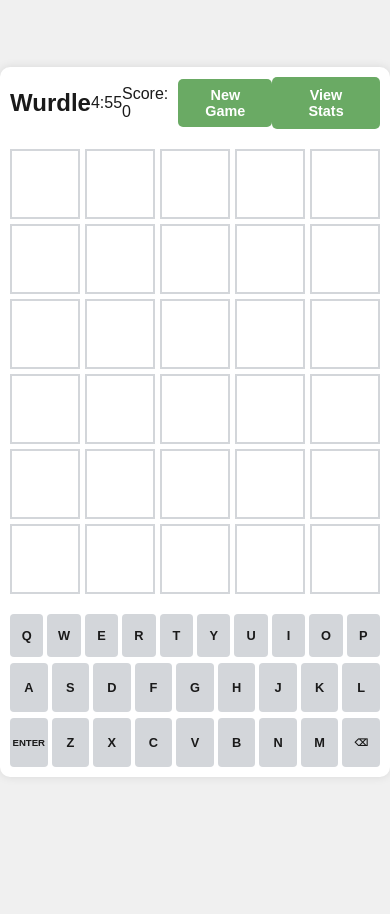
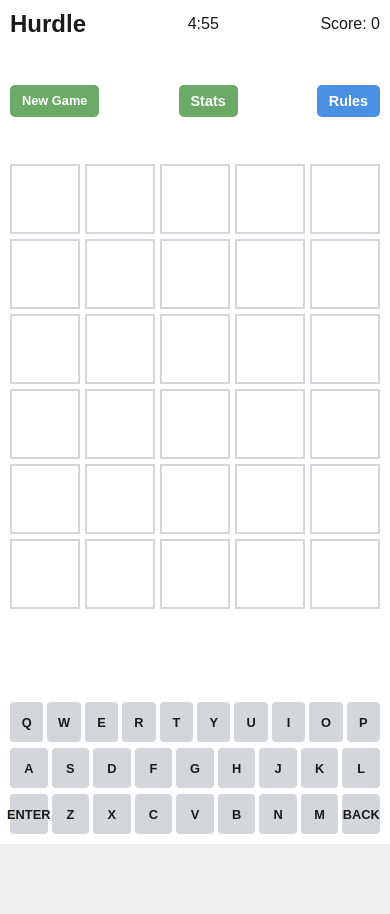
Before and after one commit to romero927/Django_Scordle, a Django app: page / in a window 390 px wide. Run offline with Django 3.2, Linux system fonts and the light colour scheme.

Commit message:
finishing touches

```diff
--- a/static/css/styles.css
+++ b/static/css/styles.css
@@ -10,22 +10,21 @@
 }
 
 html {
-    /* Prevent overscroll bounce effect */
     overscroll-behavior-y: contain;
 }
 
 body {
     font-family: Arial, sans-serif;
     margin: 0;
-    padding: 0 0 80px 0; /* Added bottom padding */
+    padding: 0 0 80px 0;
     background-color: var(--background-color);
     color: var(--text-color);
     display: flex;
     justify-content: center;
     align-items: center;
-    min-height: 100vh;
+    min-height: 100dvh;
+    max-width: 100vw;
     font-size: 16px;
-    /* Prevent double-tap zoom */
     touch-action: manipulation;
 }
 
@@ -51,6 +50,12 @@
     margin: 0;
     font-size: 1.75rem;
     font-weight: bold;
+}
+
+.button-container {
+    display: flex;
+    justify-content: space-between;
+    margin-bottom: 20px;
 }
 
 #game-board {
@@ -94,7 +99,8 @@
 
 .key {
     flex: 1;
-    aspect-ratio: 1 / 1.3;
+    height: 58px;
+    min-width: 43px;
     border: none;
     border-radius: 4px;
     background-color: var(--key-background);
@@ -107,8 +113,12 @@
     display: flex;
     justify-content: center;
     align-items: center;
-    min-width: 0;
     touch-action: manipulation;
+}
+
+#enter, #backspace {
+    flex: 1.5;
+    font-size: 0.8rem;
 }
 
 .correct {
@@ -129,17 +139,35 @@
     color: white;
 }
 
-#new-game-btn {
-    padding: 8px 12px;
+#new-game-btn, #stats-button, #scoring-rules-btn {
+    padding: 10px 20px;
     font-size: 0.9rem;
     font-weight: bold;
-    background-color: var(--correct-color);
     color: white;
     border: none;
     border-radius: 5px;
     cursor: pointer;
-    /* Prevent double-tap zoom */
-    touch-action: manipulation;
+    transition: background-color 0.3s ease;
+}
+
+#new-game-btn {
+    background-color: var(--correct-color);
+}
+
+#stats-button {
+    background-color: #6aaa64;
+}
+
+#scoring-rules-btn {
+    background-color: #4a90e2;
+}
+
+#new-game-btn:hover, #stats-button:hover {
+    background-color: #5e955b;
+}
+
+#scoring-rules-btn:hover {
+    background-color: #3a7bc8;
 }
 
 @keyframes flip {
@@ -153,69 +181,79 @@
 }
 
 @media (max-width: 500px) {
+    body {
+        padding: 0;
+        min-height: 100dvh;
+        max-height: 100dvh;
+        overflow: hidden;
+    }
+
     .game-wrapper {
         padding: 10px;
+        height: 100dvh;
+        display: flex;
+        flex-direction: column;
+        justify-content: space-between;
+        border-radius: 0;
+        box-shadow: none;
     }
-}
+
+    header {
+        margin-bottom: 10px;
+    }
+
     h1 {
         font-size: 1.5rem;
+    }
+
+    .button-container {
+        margin-bottom: 10px;
+    }
+
+    #game-board {
+        margin-bottom: 10px;
     }
 
     .letter-box {
         font-size: 1.2rem;
     }
 
+    #keyboard {
+        margin-top: 10px;
+    }
+
     .key {
         font-size: 0.8rem;
+        height: 40px;
+        min-width: 20px;
     }
 
     #enter, #backspace {
         font-size: 0.6rem;
     }
 
+    #new-game-btn, #stats-button, #scoring-rules-btn {
+        padding: 8px 12px;
+        font-size: 0.8rem;
+    }
+}
 
-/* For devices with safe-area-inset-bottom */
 @supports (padding: max(0px)) {
     body {
         padding-bottom: max(70px, env(safe-area-inset-bottom));
     }
-} /**/
-
-/* Button Styles */
-#stats-button {
-    background-color: #6aaa64;
-    color: white;
-    padding: 10px 20px;
-    font-size: 1rem;
-    border: none;
-    border-radius: 5px;
-    cursor: pointer;
-    transition: background-color 0.3s ease;
-    font-weight: bold;
 }
 
-#stats-button:hover {
-    background-color: #5e955b;
-}
-
-#stats-button:focus {
-    outline: none;
-    box-shadow: 0 0 5px rgba(0, 0, 0, 0.5);
-}
-
-/* Modal Styles */
 .modal {
-    display: none; /* Hidden by default */
-    position: fixed; /* Stay in place */
-    z-index: 1; /* Sit on top */
+    display: none;
+    position: fixed;
+    z-index: 1;
     top: 0;
     left: 0;
-    width: 100vw; /* Full width of viewport */
-    height: 100vh; /* Full height of viewport */
-    display: flex; /* Flexbox for centering */
-    justify-content: center; /* Horizontal center */
-    align-items: center; /* Vertical center */
-    background-color: rgba(0, 0, 0, 0.6); /* Black w/ opacity */
+    width: 100vw;
+    height: 100dvh;
+    overflow-y: auto;
+    background-color: rgba(0, 0, 0, 0.6);
 }
 
 .modal-content {
@@ -272,19 +309,19 @@
     }
 }
 
-/* Mobile-friendly styles */
 @media (max-width: 768px) {
     .modal-content {
-        width: 100%;
-        max-width: 400px;
+        width: 95%;
+        max-width: none;
+        margin: 10px auto;
+        padding: 15px;
     }
 
-    #stats-button {
+    #stats-button, #scoring-rules-btn {
         font-size: 0.9rem;
     }
 }
 
-/* Stats Table Styles */
 .stats-table {
     width: 100%;
     border-collapse: collapse;
--- a/static/js/game.js
+++ b/static/js/game.js
@@ -4,6 +4,7 @@
     let isGameOver = false;
     let timerInterval;
     let score = 0;
+    let secret_word;
 
     const gameBoard = document.getElementById('game-board');
     const keyboard = document.getElementById('keyboard');
@@ -15,9 +16,12 @@
     const modal = document.getElementById('stats-modal');
     const closeModal = document.getElementById('close-modal');
 
+    const scoringRulesBtn = document.getElementById('scoring-rules-btn');
+    const scoringRulesModal = document.getElementById('scoring-rules-modal');
+    const closeScoringRulesModal = document.getElementById('close-scoring-rules-modal');
+
     let totalTime = 5 * 60; // 5 minutes in seconds
 
-    // Timer countdown logic
     function startCountdown() {
         timerInterval = setInterval(() => {
             let minutes = Math.floor(totalTime / 60);
@@ -36,7 +40,6 @@
         }, 1000);
     }
 
-    // Function to handle game over scenario
     function endGame(message, won = false) {
         isGameOver = true;
         showMessage(message);
@@ -44,28 +47,26 @@
 
         let gameResult = {
             result: won ? 'win' : 'loss',
-            time: 5 * 60 - totalTime, // Time spent in seconds
+            time: 5 * 60 - totalTime,
             guesses: currentRow + 1,
             score: score,
-            date: new Date().toISOString()
+            date: new Date().toISOString(),
+            correctWord: secret_word
         };
 
         storeGameResult(gameResult);
     }
 
-    // Store the game result in cookies
     function storeGameResult(gameResult) {
         let gameHistory = JSON.parse(getCookie('gameHistory') || '[]');
         gameHistory.push(gameResult);
 
-        document.cookie = `gameHistory=${JSON.stringify(gameHistory)}; path=/; max-age=31536000`; // Store for 1 year
+        document.cookie = `gameHistory=${JSON.stringify(gameHistory)}; path=/; max-age=31536000`;
     }
 
-// Function to display stats in a table format
     function displayStats() {
         let gameHistory = JSON.parse(getCookie('gameHistory') || '[]');
 
-    // Sort by the most recent game (descending by date)
         gameHistory.sort((a, b) => new Date(b.date) - new Date(a.date));
 
         let winCount = 0, lossCount = 0;
@@ -77,6 +78,7 @@
                         <th>Time (s)</th>
                         <th>Guesses</th>
                         <th>Score</th>
+                        <th>Correct Word</th>
                         <th>Date</th>
                     </tr>
                 </thead>
@@ -93,6 +95,7 @@
                     <td>${game.time}</td>
                     <td>${game.guesses}</td>
                     <td>${game.score}</td>
+                    <td>${game.correctWord}</td>
                     <td>${new Date(game.date).toLocaleDateString()} ${new Date(game.date).toLocaleTimeString()}</td>
                 </tr>
             `;
@@ -108,7 +111,6 @@
         document.getElementById('stats-container').innerHTML = tableHtml;
     }
 
-    // Fetch the cookie value by name
     function getCookie(name) {
         let cookieValue = null;
         if (document.cookie && document.cookie !== '') {
@@ -124,28 +126,23 @@
         return cookieValue;
     }
 
-    // Open modal
     document.getElementById('stats-button').addEventListener('click', () => {
         displayStats();
         modal.style.display = 'block';
     });
 
-    // Close modal when user clicks on <span> (x)
     closeModal.addEventListener('click', () => {
         modal.style.display = 'none';
     });
 
-    // Close modal if the user clicks outside of the modal
     window.addEventListener('click', (event) => {
         if (event.target == modal) {
             modal.style.display = 'none';
         }
     });
 
-     // Prevent the modal from being shown on page load
-     modal.style.display = 'none'; // Ensure the modal is hidden on page load
+    modal.style.display = 'none';
 
-    // Function to handle key press
     function handleKeyPress(key) {
         if (isGameOver) return;
 
@@ -169,14 +166,12 @@
         }
     }
 
-    // Get the current guess
     function getCurrentGuess() {
         return Array.from(gameBoard.children[currentRow].children)
             .map(tile => tile.textContent)
             .join('');
     }
 
-    // Submit the guess
     function submitGuess() {
         const guess = getCurrentGuess();
 
@@ -200,12 +195,21 @@
                 return;
             }
 
-            updateScore(data.result);
+            updateScore(data.score);
             updateRow(data.result);
             updateKeyboard(guess, data.result);
 
             if (data.game_over) {
-                endGame(data.secret_word === guess ? "Congratulations! You guessed the word!" : `Game over! The word was ${data.secret_word}`, data.secret_word === guess);
+                secret_word = data.secret_word;
+                let message = data.secret_word === guess ?
+                    `Congratulations! You guessed the word!` :
+                    `Game over! The word was ${data.secret_word}`;
+
+                if (data.time_bonus > 0) {
+                    message += ` Time bonus: ${data.time_bonus} points!`;
+                }
+
+                endGame(message, data.secret_word === guess);
             } else {
                 currentRow++;
                 currentTile = 0;
@@ -217,21 +221,11 @@
         });
     }
 
-    // Update score logic
-    function updateScore(result) {
-        let roundScore = 0;
-        for (let i = 0; i < result.length; i++) {
-            if (result[i] === 'correct') {
-                roundScore += (6 - currentRow) * 10;  // Higher score for early correct guesses
-            } else if (result[i] === 'present') {
-                roundScore += 5;  // Partial credit for present letters
-            }
-        }
-        score += roundScore;
+    function updateScore(newScore) {
+        score = newScore;
         scoreDisplay.textContent = `Score: ${score}`;
     }
 
-    // Update the current row with the guess result
     function updateRow(result) {
         const row = gameBoard.children[currentRow];
         for (let i = 0; i < 5; i++) {
@@ -245,7 +239,6 @@
         }
     }
 
-    // Update keyboard color based on the guess
     function updateKeyboard(guess, result) {
         for (let i = 0; i < 5; i++) {
             const key = keyboard.querySelector(`button[data-key="${guess[i]}"]`);
@@ -260,13 +253,11 @@
         }
     }
 
-    // Show message on the screen
     function showMessage(message) {
         messageArea.textContent = message;
         messageArea.setAttribute('aria-label', message);
     }
 
-    // Start a new game
     function startNewGame() {
         fetch('/new_game/', {
             method: 'POST',
@@ -282,17 +273,16 @@
         });
     }
 
-    // Reset the game board for a new game
     function resetGame() {
         currentRow = 0;
         currentTile = 0;
         isGameOver = false;
         score = 0;
-        totalTime = 5 * 60; // Reset timer
+        totalTime = 5 * 60;
         messageArea.textContent = '';
         messageArea.setAttribute('aria-label', '');
-        timerDisplay.textContent = "05:00"; // Reset timer display
-        scoreDisplay.textContent = "Score: 0"; // Reset score display
+        timerDisplay.textContent = "05:00";
+        scoreDisplay.textContent = "Score: 0";
         clearInterval(timerInterval);
         startCountdown();
 
@@ -308,7 +298,6 @@
         });
     }
 
-    // Add keyboard and button event listeners
     keyboard.addEventListener('click', (e) => {
         const target = e.target;
         if (target.tagName === 'BUTTON') {
@@ -335,7 +324,20 @@
 
     newGameBtn.addEventListener('click', startNewGame);
 
-    // Start countdown and new game on page load
+    scoringRulesBtn.addEventListener('click', () => {
+        scoringRulesModal.style.display = 'block';
+    });
+
+    closeScoringRulesModal.addEventListener('click', () => {
+        scoringRulesModal.style.display = 'none';
+    });
+
+    window.addEventListener('click', (event) => {
+        if (event.target == scoringRulesModal) {
+            scoringRulesModal.style.display = 'none';
+        }
+    });
+
     startCountdown();
-    startNewGame(); // Start a new game on page load
+    startNewGame();
 });
--- a/templates/wordle/base.html
+++ b/templates/wordle/base.html
@@ -4,7 +4,7 @@
     <meta charset="UTF-8">
     <meta name="viewport" content="width=device-width, initial-scale=1.0, maximum-scale=1.0, user-scalable=no">
     <meta name="mobile-web-app-capable" content="yes">
-    <title>Wurdle</title>
+    <title>Hurdle</title>
     {% load static %}
     <link rel="stylesheet" href="/static/css/styles.css">
     {% csrf_token %}
--- a/templates/wordle/game.html
+++ b/templates/wordle/game.html
@@ -3,69 +3,87 @@
 {% block content %}
 <div class="game-wrapper">
     <header>
-        <h1>Wurdle</h1>
+        <h1>Hurdle</h1>
         <div id="timer">05:00</div>
         <div id="score">Score: 0</div>
+    </header>
+    <div class="button-container">
         <button id="new-game-btn">New Game</button>
-        <button id="stats-button">View Stats</button>
-    </header>
-
-    <main>
-        <div id="message-area" aria-live="polite"></div>
+        <button id="stats-button">Stats</button>
+        <button id="scoring-rules-btn">Rules</button>
+    </div>
     <div id="game-board">
-            {% for i in '123456'|make_list %}
+        {% for _ in '123456' %}
         <div class="word-row">
-                {% for j in '12345'|make_list %}
+            {% for _ in '12345' %}
             <div class="letter-box"></div>
             {% endfor %}
         </div>
         {% endfor %}
     </div>
+    <div id="message-area" aria-live="polite"></div>
     <div id="keyboard">
         <div class="keyboard-row">
-                <button class="key" data-key="Q">Q</button>
-                <button class="key" data-key="W">W</button>
-                <button class="key" data-key="E">E</button>
-                <button class="key" data-key="R">R</button>
-                <button class="key" data-key="T">T</button>
-                <button class="key" data-key="Y">Y</button>
-                <button class="key" data-key="U">U</button>
-                <button class="key" data-key="I">I</button>
-                <button class="key" data-key="O">O</button>
-                <button class="key" data-key="P">P</button>
+            <button class="key" data-key="Q">q</button>
+            <button class="key" data-key="W">w</button>
+            <button class="key" data-key="E">e</button>
+            <button class="key" data-key="R">r</button>
+            <button class="key" data-key="T">t</button>
+            <button class="key" data-key="Y">y</button>
+            <button class="key" data-key="U">u</button>
+            <button class="key" data-key="I">i</button>
+            <button class="key" data-key="O">o</button>
+            <button class="key" data-key="P">p</button>
         </div>
         <div class="keyboard-row">
-                <button class="key" data-key="A">A</button>
-                <button class="key" data-key="S">S</button>
-                <button class="key" data-key="D">D</button>
-                <button class="key" data-key="F">F</button>
-                <button class="key" data-key="G">G</button>
-                <button class="key" data-key="H">H</button>
-                <button class="key" data-key="J">J</button>
-                <button class="key" data-key="K">K</button>
-                <button class="key" data-key="L">L</button>
+            <button class="key" data-key="A">a</button>
+            <button class="key" data-key="S">s</button>
+            <button class="key" data-key="D">d</button>
+            <button class="key" data-key="F">f</button>
+            <button class="key" data-key="G">g</button>
+            <button class="key" data-key="H">h</button>
+            <button class="key" data-key="J">j</button>
+            <button class="key" data-key="K">k</button>
+            <button class="key" data-key="L">l</button>
         </div>
         <div class="keyboard-row">
-                <button class="key" data-key="Enter" id="enter">Enter</button>
-                <button class="key" data-key="Z">Z</button>
-                <button class="key" data-key="X">X</button>
-                <button class="key" data-key="C">C</button>
-                <button class="key" data-key="V">V</button>
-                <button class="key" data-key="B">B</button>
-                <button class="key" data-key="N">N</button>
-                <button class="key" data-key="M">M</button>
-                <button class="key" data-key="Backspace" id="backspace">⌫</button>
+            <button class="key" data-key="Enter">enter</button>
+            <button class="key" data-key="Z">z</button>
+            <button class="key" data-key="X">x</button>
+            <button class="key" data-key="C">c</button>
+            <button class="key" data-key="V">v</button>
+            <button class="key" data-key="B">b</button>
+            <button class="key" data-key="N">n</button>
+            <button class="key" data-key="M">m</button>
+            <button class="key" data-key="Backspace">back</button>
         </div>
     </div>
-    </main>
 </div>
 
-<!-- Modal for Stats -->
 <div id="stats-modal" class="modal">
     <div class="modal-content">
-        <span id="close-modal" class="close">&times;</span>
-        <h2>Game Stats</h2>
+        <span class="close" id="close-modal">&times;</span>
+        <h2>Game Statistics</h2>
         <div id="stats-container"></div>
     </div>
 </div>
+
+<div id="scoring-rules-modal" class="modal">
+    <div class="modal-content">
+        <span class="close" id="close-scoring-rules-modal">&times;</span>
+        <h2>Scoring Rules</h2>
+        <div id="scoring-rules-content">
+            <p>Scoring in Wurdle is based on the following rules:</p>
+            <ul>
+                <li>Correct letter in correct position: (6 - current row) * 10 points</li>
+                <li>Correct letter in wrong position: 5 points</li>
+                <li>Incorrect letter: 0 points</li>
+                <li>Time bonus: Up to 300 points for solving quickly</li>
+            </ul>
+            <p>The earlier you guess correctly and the faster you solve, the more points you earn!</p>
+            <p>The time bonus is calculated as: max(300 - seconds_elapsed, 0)</p>
+            <p>So, solving within 1 minute gives you the full 300 point bonus, and the bonus decreases linearly until it reaches 0 at 5 minutes.</p>
+        </div>
+    </div>
+</div>
 {% endblock %}
--- a/wordle/views.py
+++ b/wordle/views.py
@@ -1,6 +1,7 @@
 from django.shortcuts import render
 from django.http import JsonResponse
 from .utils import get_random_word, check_guess, is_valid_word
+from django.utils import timezone
 
 def game(request):
     return render(request, 'wordle/game.html')
@@ -9,9 +10,10 @@
     if request.method == 'POST':
         guess = request.POST.get('guess', '').upper()
         secret_word = request.session.get('secret_word')
-        score = request.session.get('score', 0)  # Initialize score if not present
+        score = request.session.get('score', 0)
+        start_time = request.session.get('start_time')
 
-        if not secret_word:
+        if not secret_word or not start_time:
             return JsonResponse({'error': 'No active game. Please start a new game.'})
 
         if len(guess) != 5:
@@ -23,14 +25,19 @@
         result = check_guess(secret_word, guess)
         game_over = (guess == secret_word) or (len(request.session.get('guesses', [])) == 5)
 
-        # Update score based on correct guesses
+        # Calculate time bonus
+        elapsed_time = (timezone.now() - timezone.datetime.fromisoformat(start_time)).total_seconds()
+        time_bonus = max(300 - int(elapsed_time), 0)  # Max 300 points for solving within 5 minutes
+
         for i in range(5):
             if result[i] == 'correct':
-                score += (6 - len(request.session.get('guesses', []))) * 10  # More points for earlier guesses
+                score += (6 - len(request.session.get('guesses', []))) * 10
             elif result[i] == 'present':
-                score += 5  # Partial points for present letters
+                score += 5
 
-        # Store score in the session
+        if game_over and guess == secret_word:
+            score += time_bonus
+
         request.session['score'] = score
         request.session['guesses'] = request.session.get('guesses', []) + [{'word': guess, 'result': result}]
         request.session.modified = True
@@ -38,14 +45,16 @@
         return JsonResponse({
             'result': result,
             'game_over': game_over,
-            'secret_word': secret_word if game_over else None,
+            'secret_word': secret_word,
             'valid_word': True,
-            'score': score  # Return the updated score
+            'score': score,
+            'time_bonus': time_bonus if game_over and guess == secret_word else 0
         })
 
 def new_game(request):
     if request.method == 'POST':
         request.session['secret_word'] = get_random_word()
         request.session['guesses'] = []
-        request.session['score'] = 0  # Reset the score for the new game
+        request.session['score'] = 0
+        request.session['start_time'] = timezone.now().isoformat()
         return JsonResponse({'success': True})
--- a/wordle_clone/settings.py
+++ b/wordle_clone/settings.py
@@ -10,7 +10,7 @@
 # SECURITY WARNING: don't run with debug turned on in production!
 DEBUG = False  # Set to False for production
 
-ALLOWED_HOSTS = ['kgromero-wurdle.fly.dev', '127.0.0.1', 'localhost']  # Replace with your Fly.io app's domain
+ALLOWED_HOSTS = ['kgromero-Hurdle.fly.dev', '127.0.0.1', 'localhost']  # Replace with your Fly.io app's domain
 
 # Application definition
 INSTALLED_APPS = [
```
Also changed, not shown: other parts of static/css/styles.css (+29 -6 lines), .github/workflows/fly-deploy.yml (added), README.md. Lines whose indentation alone changed are shown as unchanged.
